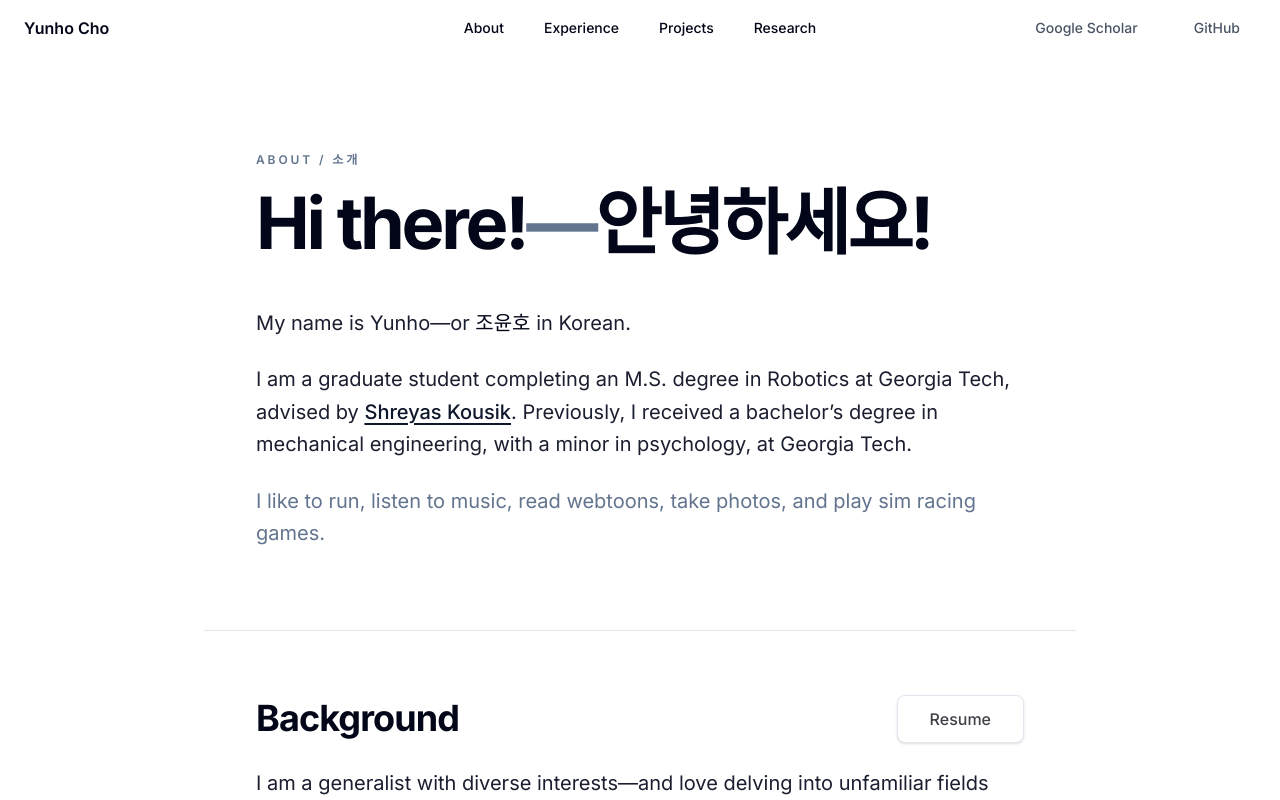
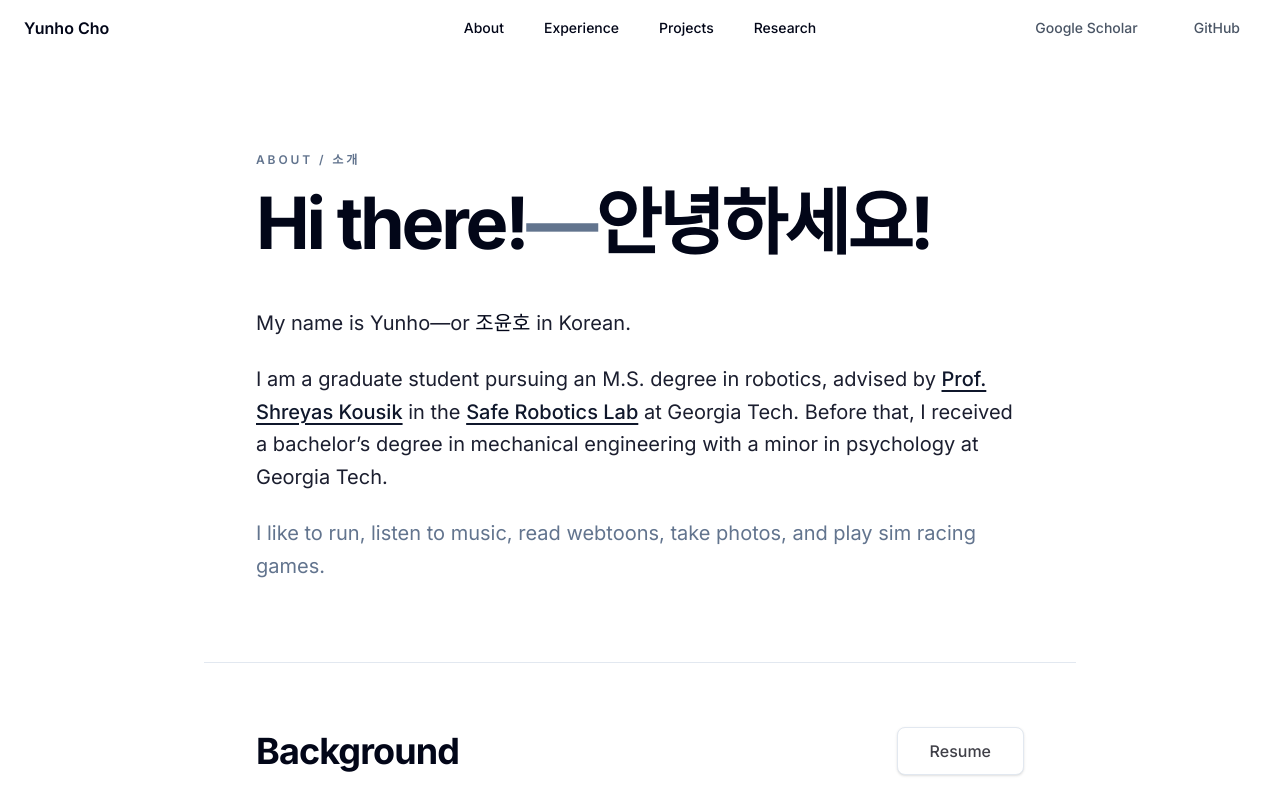
Before and after one commit to yunho-c/Portfolio-3, a SvelteKit app: page /about in a window 1280 px wide. Shown: the top 800 px of the page. Built offline with nearby package versions, Linux system fonts and the light colour scheme.

Commit message:
feat: update graduate advisor details

```diff
--- a/src/routes/about/+page.svelte
+++ b/src/routes/about/+page.svelte
@@ -33,11 +33,16 @@
 					Korean.
 				</p>
 				<p>
-					I am a graduate student completing an M.S. degree in Robotics at Georgia Tech,
+					I am a graduate student pursuing an M.S. degree in robotics,
 					advised by <a href="https://www.shreyaskousik.com/" class="inline-link"
-						>Shreyas Kousik</a
-					>. Previously, I received a bachelor’s degree in mechanical engineering, with a minor in
-					psychology, at Georgia Tech.
+						>Prof. Shreyas Kousik</a
+					>
+					in the
+					<a href="https://saferoboticslab.me.gatech.edu/" class="inline-link"
+						>Safe Robotics Lab</a
+					>
+					at Georgia Tech. Before that, I received a bachelor’s degree in mechanical engineering with
+					a minor in psychology at Georgia Tech.
 				</p>
 				<p class="text-muted-foreground">
 					I like to run, listen to music, read webtoons, take photos, and play sim racing games.
```
